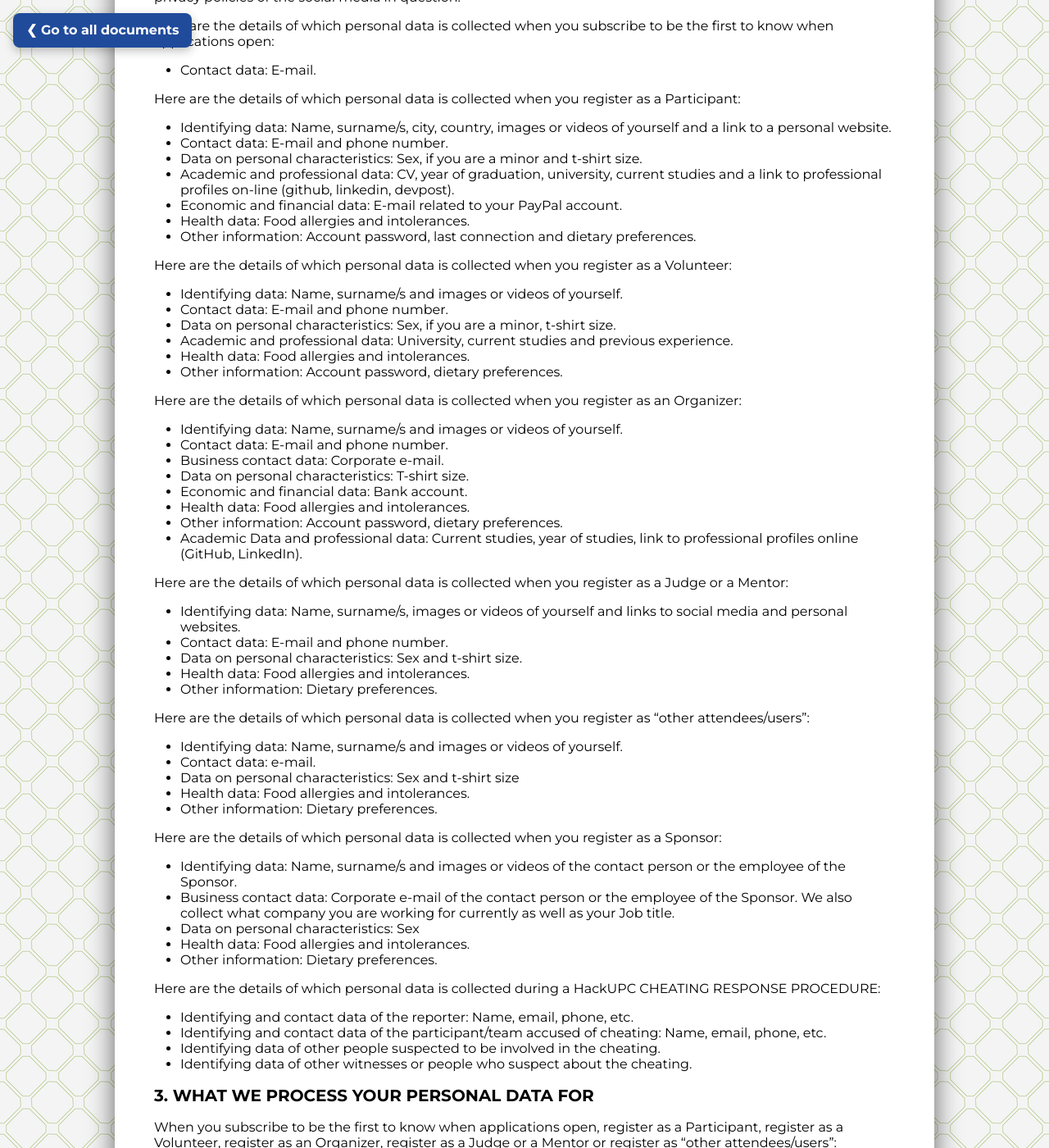
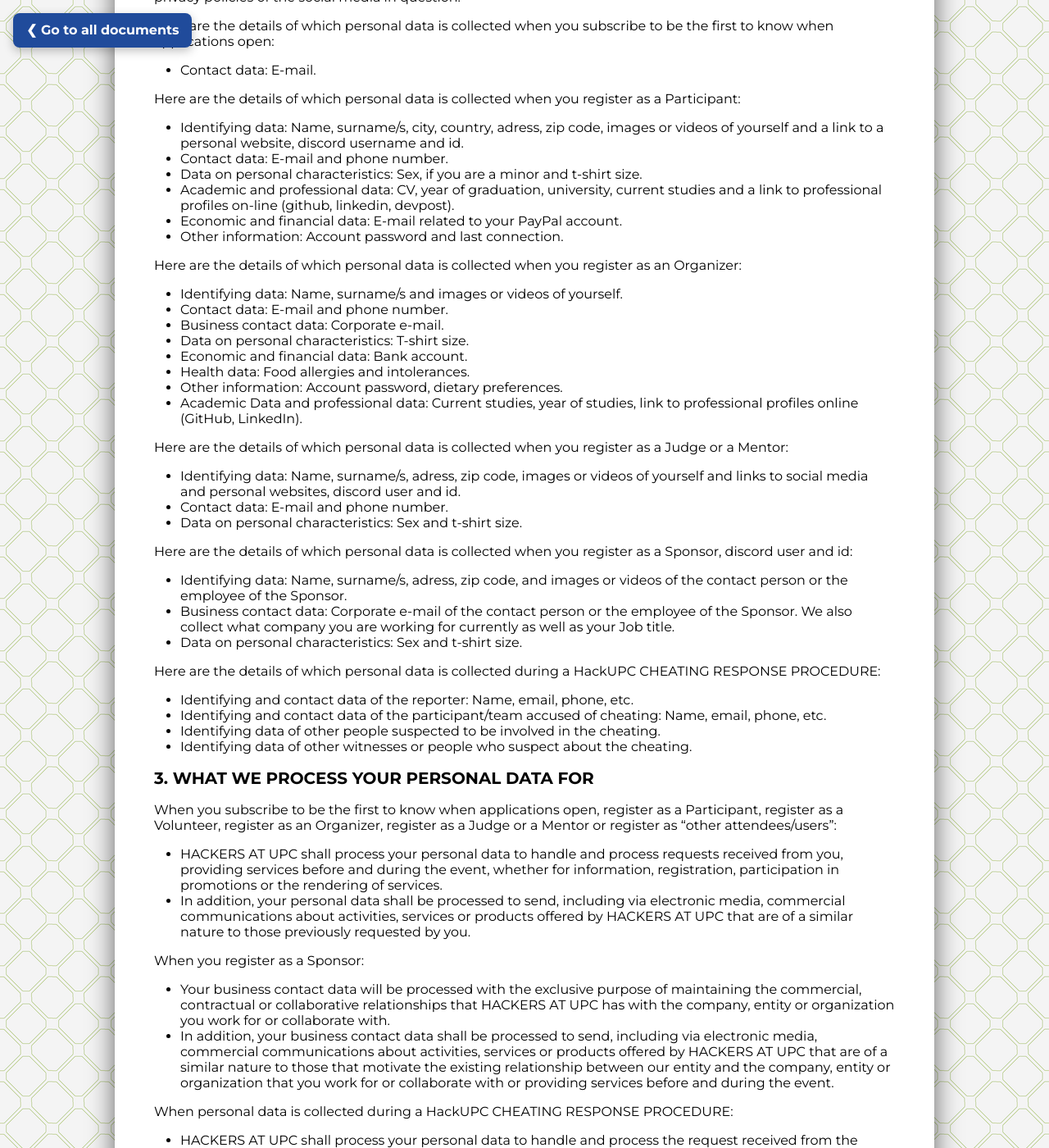
Before and after one commit to hackupc/legal-page, a Jekyll site: the page built from _documents/privacy_and_cookies.md, in a window 1280 px wide and 1400 px high, scrolled down 670 px. Shown: the whole window at 82% size. Built offline with Jekyll 4.4.1, drawn with Linux system fonts in a browser that asks for light colours; some of the changed text lies outside the part shown.

```diff
--- a/_documents/privacy_and_cookies.md
+++ b/_documents/privacy_and_cookies.md
@@ -23,22 +23,12 @@ Here are the details of which personal data is collected when you subscribe to b
 
 Here are the details of which personal data is collected when you register as a Participant:
 
-- Identifying data: Name, surname/s, city, country, images or videos of yourself and a link to a personal website.
+- Identifying data: Name, surname/s, city, country, adress, zip code, images or videos of yourself and a link to a personal website, discord username and id.
 - Contact data: E-mail and phone number.
 - Data on personal characteristics: Sex, if you are a minor and t-shirt size.
 - Academic and professional data: CV, year of graduation, university, current studies and a link to professional profiles on-line (github, linkedin, devpost).
 - Economic and financial data: E-mail related to your PayPal account.
-- Health data: Food allergies and intolerances.
-- Other information: Account password, last connection and dietary preferences.
-
-Here are the details of which personal data is collected when you register as a Volunteer:
-
-- Identifying data: Name, surname/s and images or videos of yourself.
-- Contact data: E-mail and phone number.
-- Data on personal characteristics: Sex, if you are a minor, t-shirt size.
-- Academic and professional data: University, current studies and previous experience.
-- Health data: Food allergies and intolerances.
-- Other information: Account password, dietary preferences.
+- Other information: Account password and last connection.
 
 Here are the details of which personal data is collected when you register as an Organizer:
 
@@ -53,27 +43,15 @@ Here are the details of which personal data is collected when you register as an
 
 Here are the details of which personal data is collected when you register as a Judge or a Mentor:
 
-- Identifying data: Name, surname/s, images or videos of yourself and links to social media and personal websites.
+- Identifying data: Name, surname/s, adress, zip code, images or videos of yourself and links to social media and personal websites, discord user and id.
 - Contact data: E-mail and phone number.
 - Data on personal characteristics: Sex and t-shirt size.
-- Health data: Food allergies and intolerances.
-- Other information: Dietary preferences.
 
-Here are the details of which personal data is collected when you register as "other attendees/users”:
+Here are the details of which personal data is collected when you register as a Sponsor, discord user and id:
 
-- Identifying data: Name, surname/s and images or videos of yourself.
-- Contact data: e-mail.
-- Data on personal characteristics: Sex and t-shirt size
-- Health data: Food allergies and intolerances.
-- Other information: Dietary preferences.
-
-Here are the details of which personal data is collected when you register as a Sponsor:
-
-- Identifying data: Name, surname/s and images or videos of the contact person or the employee of the Sponsor.
+- Identifying data: Name, surname/s, adress, zip code,  and images or videos of the contact person or the employee of the Sponsor.
 - Business contact data: Corporate e-mail of the contact person or the employee of the Sponsor. We also collect what company you are working for currently as well as your Job title.
-- Data on personal characteristics: Sex
-- Health data: Food allergies and intolerances.
-- Other information: Dietary preferences.
+- Data on personal characteristics: Sex and t-shirt size.
 
 Here are the details of which personal data is collected during a HackUPC CHEATING RESPONSE PROCEDURE:
 
@@ -86,13 +64,13 @@ Here are the details of which personal data is collected during a HackUPC CHEATI
 
 When you subscribe to be the first to know when applications open, register as a Participant, register as a Volunteer, register as an Organizer, register as a Judge or a Mentor or register as "other attendees/users”:
 
-- HACKERS AT UPC shall process your personal data to handle and process requests received from you, whether for information, registration, participation in promotions or the rendering of services.
+- HACKERS AT UPC shall process your personal data to handle and process requests received from you, providing services before and during the event,  whether for information, registration, participation in promotions or the rendering of services.
 - In addition, your personal data shall be processed to send, including via electronic media, commercial communications about activities, services or products offered by HACKERS AT UPC that are of a similar nature to those previously requested by you.
 
 When you register as a Sponsor:
 
 - Your business contact data will be processed with the exclusive purpose of maintaining the commercial, contractual or collaborative relationships that HACKERS AT UPC has with the company, entity or organization you work for or collaborate with.
-- In addition, your business contact data shall be processed to send, including via electronic media, commercial communications about activities, services or products offered by HACKERS AT UPC that are of a similar nature to those that motivate the existing relationship between our entity and the company, entity or organization that you work for or collaborate with.
+- In addition, your business contact data shall be processed to send, including via electronic media, commercial communications about activities, services or products offered by HACKERS AT UPC that are of a similar nature to those that motivate the existing relationship between our entity and the company, entity or organization that you work for or collaborate with or providing services before and during the event.
 
 When personal data is collected during a HackUPC CHEATING RESPONSE PROCEDURE:
 
@@ -102,9 +80,6 @@ Regarding the images and videos of yourself:
 
 - HACKERS AT UPC shall process your personal data to display, broadcast and/or publish it by HACKERS AT UPC for advertising purposes through any audiovisual and/or written media (TV, press, internet, social networks, etc.) and in any advertising and media support (brochures, banners, panels, website, memory of activities, publications, reports, etc.).
 
-Regarding food allergies and intolerances:
-
-- HACKERS AT UPC shall process your personal data only in order to manage the catering service.
 
 ## 4. WHY WE MAY PROCESS YOUR PERSONAL DATA
 
```
Also changed, not shown: _documents/code_of_conduct.md (+2 -2 lines), _documents/terms_and_conditions.md (+19 -60 lines).
